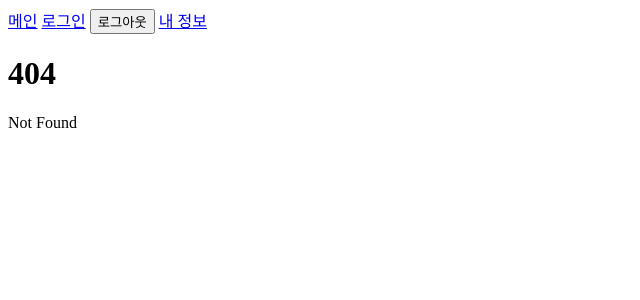
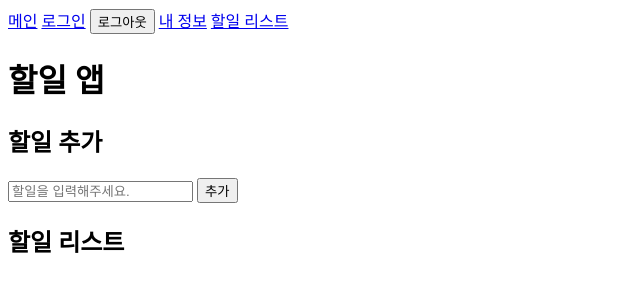
Before and after one commit to leejuyeon7852/surl-first-10, a SvelteKit app in the folder front/: page /todo in a window 1280 px wide. Before the commit this address had no page. Shown: the top 300 px of the page, without its empty margins (0-640 px from the left). Built offline with nearby package versions, Linux system fonts and the light colour scheme.

Commit message:
#7 할일 앱 구현, 추가, 리스팅

```diff
--- a/front/src/routes/+layout.svelte
+++ b/front/src/routes/+layout.svelte
@@ -15,6 +15,7 @@
 		<a href="/member/login">로그인</a>
 		<button type="button" on:click|preventDefault={logout}>로그아웃</button>
 		<a href="/member/me">내 정보</a>
+		<a href="/todo">할일 리스트</a>
 	</nav>
 </header>
 
--- /dev/null
+++ b/front/src/routes/todo/+page.svelte
@@ -0,0 +1,53 @@
+<script lang="ts">
+	const todos = $state<any[]>([]);
+
+	function addTodo(this: HTMLFormElement) {
+		const form: HTMLFormElement = this;
+
+		form.body.value = form.body.value.trim();
+
+		if (form.body.value.length === 0) {
+			alert('할일을 입력해주세요.');
+			form.body.focus();
+
+			return;
+		}
+
+		todos.push({
+			id: todos.length + 1,
+			body: form.body.value,
+			done: true
+		});
+
+		form.body.value = '';
+		form.body.focus();
+	}
+
+	$effect(() => {
+		console.log('todos: 시작');
+		for (const todo of todos) {
+			console.log(todo);
+		}
+		console.log('todos: 끝');
+	});
+</script>
+
+<h1>할일 앱</h1>
+
+<h2>할일 추가</h2>
+<!-- svelte-ignore event_directive_deprecated -->
+<form on:submit|preventDefault={addTodo}>
+	<input type="text" name="body" placeholder="할일을 입력해주세요." />
+	<button type="submit">추가</button>
+</form>
+
+<h2>할일 리스트</h2>
+
+<ul>
+	{#each todos as todo (todo.id)}
+		<li>
+			<input type="checkbox" bind:checked={todo.done} />
+			{todo.body}
+		</li>
+	{/each}
+</ul>
```
